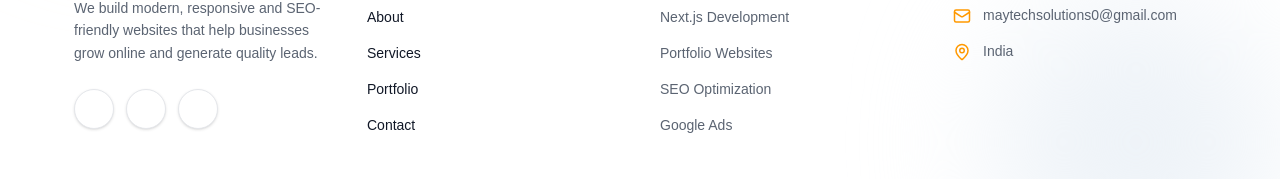
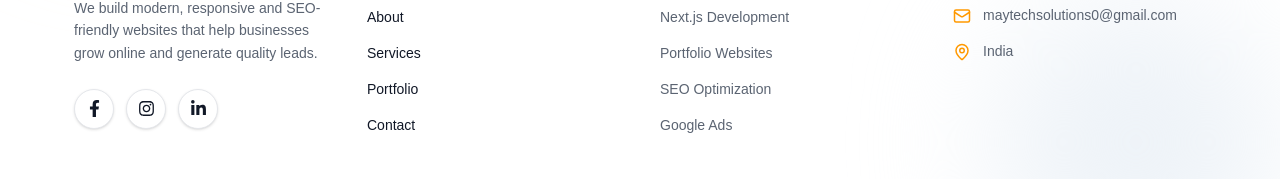
Before and after one commit to mayankjaat-45/maytech_solutions, a Next.js app: page /portfolio in a window 1280 px wide. Shown: the part 3665-3844 px from the top of the page. Built offline with nearby package versions, Linux system fonts and the light colour scheme.

Commit message:
social links added in Footer

```diff
--- a/src/components/layout/Footer.jsx
+++ b/src/components/layout/Footer.jsx
@@ -1,6 +1,7 @@
 import Image from "next/image";
 import Link from "next/link";
 import { ArrowRight, Mail, MapPin, Phone } from "lucide-react";
+import { FaFacebookF, FaInstagram, FaLinkedinIn } from "react-icons/fa";
 
 const services = [
   "Website Development",
@@ -16,6 +17,24 @@ const quickLinks = [
   { label: "Services", href: "/services" },
   { label: "Portfolio", href: "/portfolio" },
   { label: "Contact", href: "/contact" },
+];
+
+const socialLinks = [
+  {
+    label: "Facebook",
+    href: "https://www.facebook.com/share/1H188Rj5YK",
+    icon: FaFacebookF,
+  },
+  {
+    label: "Instagram",
+    href: "https://www.instagram.com/maytech.solutions",
+    icon: FaInstagram,
+  },
+  {
+    label: "LinkedIn",
+    href: "https://www.linkedin.com/company/socialglow-online/",
+    icon: FaLinkedinIn,
+  },
 ];
 
 export default function Footer() {
@@ -74,25 +93,24 @@ export default function Footer() {
             </p>
 
             <div className="mt-6 flex gap-3">
-              <a
-                href="#"
-                className="flex h-10 w-10 items-center justify-center rounded-full border border-(--border-soft) bg-white text-(--secondary) shadow-sm transition hover:bg-(--primary) hover:text-white"
-                aria-label="Facebook"
-              />
+              {socialLinks.map((social) => {
+                const Icon = social.icon;
 
-              <a
-                href="#"
-                className="flex h-10 w-10 items-center justify-center rounded-full border border-(--border-soft) bg-white text-(--secondary) shadow-sm transition hover:bg-(--primary) hover:text-white"
-                aria-label="Instagram"
-              />
-
-              <a
-                href="https://www.linkedin.com/company/socialglow-online/"
-                target="_blank"
-                rel="noopener noreferrer"
-                className="flex h-10 w-10 items-center justify-center rounded-full border border-(--border-soft) bg-white text-(--secondary) shadow-sm transition hover:bg-(--primary) hover:text-white"
-                aria-label="LinkedIn"
-              />
+                return (
+                  <a
+                    key={social.label}
+                    href={social.href}
+                    target={social.href === "#" ? undefined : "_blank"}
+                    rel={
+                      social.href === "#" ? undefined : "noopener noreferrer"
+                    }
+                    className="flex h-10 w-10 items-center justify-center rounded-full border border-(--border-soft) bg-white text-(--secondary) shadow-sm transition hover:-translate-y-1 hover:bg-(--primary) hover:text-white"
+                    aria-label={social.label}
+                  >
+                    <Icon size={17} />
+                  </a>
+                );
+              })}
             </div>
           </div>
 
```
